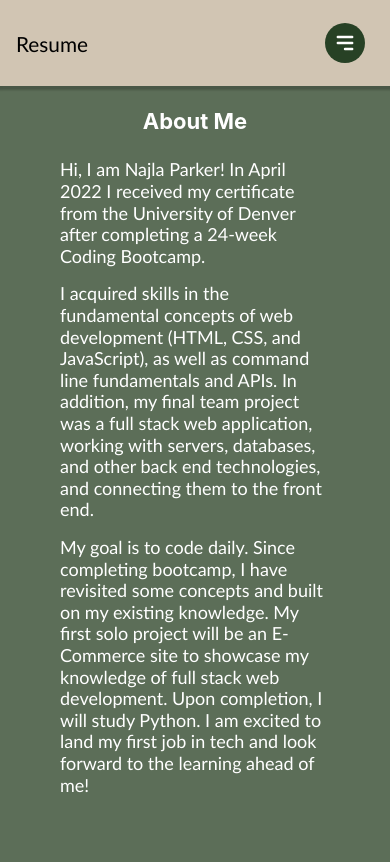
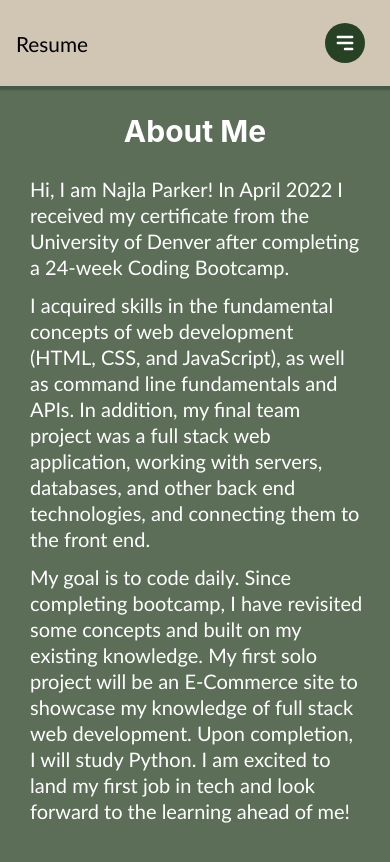
Before and after one commit to nparker80/Najla_Coding_Portfolio, a React (Create React App) app: page /about in a window 390 px wide. Shown: the top 862 px of the page. Built offline with nearby package versions, Linux system fonts and the light colour scheme.

Commit message:
media queries about

```diff
--- a/src/components/Social/Social.scss
+++ b/src/components/Social/Social.scss
@@ -13,7 +13,7 @@
 
 .social i {
   padding-right: 20px;
-  font-size: 35px;
+  font-size: 60px;
   color: #9a9b9c;
 
 }
--- a/src/contents/About/About.scss
+++ b/src/contents/About/About.scss
@@ -6,58 +6,41 @@
 .about__content {
 
   .subtopic {
-    font-size: 22px;
+    font-size: 30px;
     text-align: center;
     padding: 7px;
   }
 
-  // @media screen and (max-width: 480px) {
-  //   .subtopic {
-  //     padding-left: 10px;
-  //     margin: 0;
-  //   }
-  // }
-
   p {
 
     display: inline-block;
-    padding: 7px;
+    padding: 0px 205px 12px 200px;
     margin-bottom: 5px;
-    line-height: 1.2;
-    font-size: 18px;
+    line-height: 1.3;
+    font-size: 29px;
     font-family: 'Gill Sans', 'Gill Sans MT', 'Trebuchet MS', sans-serif;
-    color: #fff
+    color: #fff;
   }
 
-  // @media screen and (max-width: 1024px) {
-  //   p {
-  //     padding: 0px 100px 0px 50px;
+  @media screen and (max-width: 1008px) {
+    p {
+      font-size: 25px;
+      padding: 0px 45px 9px 40px;
+    }
+  }
 
-  //   }
-  // }
-  @media screen and (max-width: 1024px) {
+  @media screen and (max-width: 640px) {
     p {
-      padding: 4px 60px 7px 60px;
+      font-size: 22px;
+      padding: 0px 27px 7px 30px;
+    }
+  }
+
+  @media screen and (max-width: 480px) {
+    p {
+      font-size: 20px;
+      padding: 0px 27px 7px 30px;
 
     }
   }
-
-  @media screen and (min-width: 1025px) {
-    p {
-      padding: 4px 80px 7px 80px;
-
-    }
-  }
-
-
-
-
-
-  // @media screen and (max-width: 480px) {
-  //   p {
-  //     padding: 0px 10px 0px 17px;
-
-  //   }
-  // }
-
 }
--- a/src/contents/Home/Home.jsx
+++ b/src/contents/Home/Home.jsx
@@ -1,5 +1,5 @@
 import React, { Component } from 'react';
-// import profilepic from '../../assets/najla.png';
+import profilepic from '../../assets/najla.png';
 import './Home.scss';
 import Social from '../../components/Social/Social';
 
@@ -7,13 +7,14 @@ class Home extends Component {
   render() {
     return (
       <div className="condiv-home" id="app__container">
-        {/* <img src={profilepic} alt='Najlapic' /> */}
+        <img src={profilepic} alt='Najlapic' />
         <div className="greeting">
           <p className="p-text-home">Welcome to my portfolio!</p><h1>Hey and hi,<span>
             <br></br>
-            My name is Najla and I am a full stack web developer.</span></h1>
-          <Social />
-        </div></div >
+            My name is Najla and I am a full stack web developer.</span></h1></div>
+        <div className="icons"><Social /></div>
+      </div>
+
 
     )
   }
--- a/src/contents/Home/Home.scss
+++ b/src/contents/Home/Home.scss
@@ -1,6 +1,5 @@
 .condiv-home {
   background-color: #5C6E58;
-
 
 
   .greeting {
@@ -11,22 +10,19 @@
     justify-content: center;
   }
 
-  //   img {
-  //     border-radius: 100%;
-  //     padding-left: 40px;
-  //     max-width: 100%;
-  //     height: auto;
-  //     object-fit: contain;
-  //   }
+  img {
+    margin: 12rem 0rem -8rem 12rem;
+    width: 18%;
+    height: auto;
+    border-radius: 50%;
+  }
 
-  //   @media screen and (min-width: 320px) {
+  @media screen and (max-width: 480px) {
+    img {
 
-  //     padding: 0px;
-
-  //     width: 50%;
-  //     height: auto;
-  //   }
-  // }
+      height: 320px;
+    }
+  }
 
   // @media screen and (min-width: 481px) {
   //   width: 40%;
@@ -55,8 +51,8 @@
   @media screen and (min-width: 320px) {
     h1 {
       padding: 0px 0px 0 0px;
-      line-height: 22px;
-      font-size: 25px;
+      line-height: 40px;
+      font-size: 35px;
     }
   }
 
@@ -91,7 +87,7 @@
     color: #F2D349;
     font-family: 'Dancing Script',
       cursive;
-    font-size: 75px;
+    font-size: 100px;
   }
 
 
@@ -116,6 +112,4 @@
       font-size: 45px;
     }
   }
-
-
 }
```
